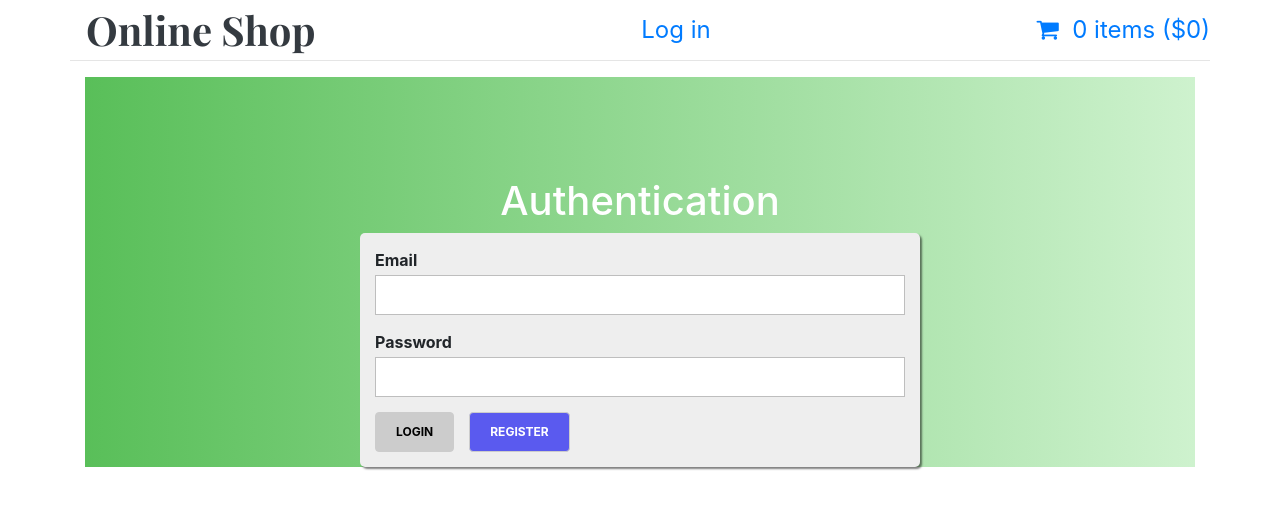
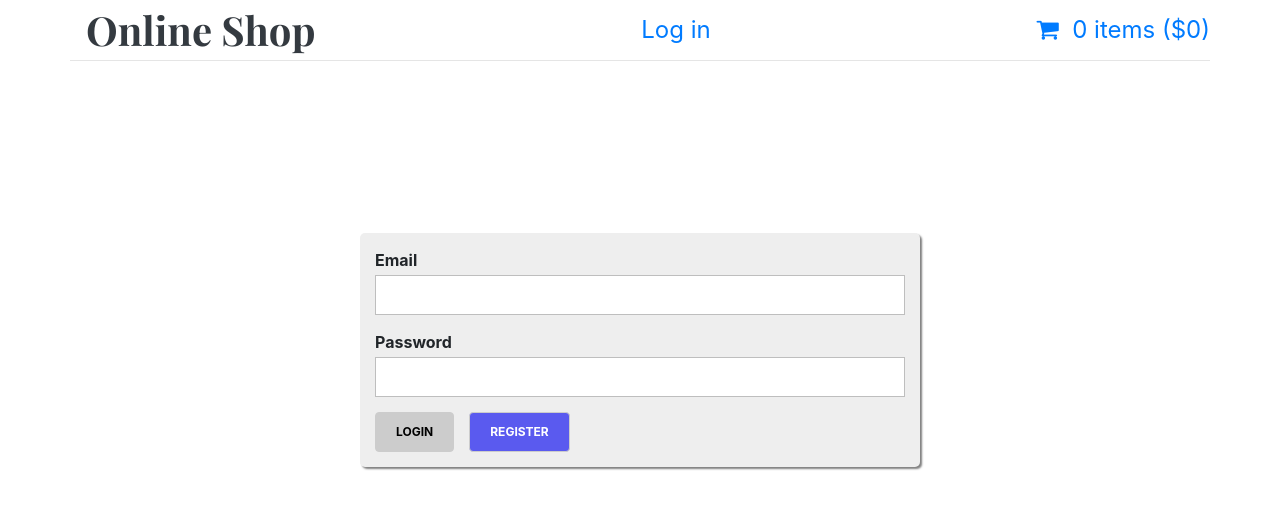
Before and after one commit to Bob-chemist/online-shop, a React (Create React App) app: page /login in a window 1280 px wide. Shown: the top 508 px of the page. Built offline with nearby package versions, Linux system fonts and the light colour scheme.

Commit message:
Readme.md rewrited. Some small bugfixex

```diff
--- a/src/App.js
+++ b/src/App.js
@@ -13,7 +13,6 @@ const App = props => {
         <Route path="/" exact component={HomePage} />
         <Route path="/cart/" component={CartPage} />
         <Route path="/details/:id" component={DetailsPage} />
-        {/* <Route path="/login/" component={LoginPage} /> */}
         <Route
           path={'/login'}
           render={() =>
--- a/src/Components/Auth/Auth.module.sass
+++ b/src/Components/Auth/Auth.module.sass
@@ -4,7 +4,6 @@
   padding-top: 100px
   flex-grow: 1
   width: 100%
-  background: linear-gradient(270deg, #cef2ce 0%, #59bf59 100%)
   >div
     width: 100%
     max-width: 600px
```
Also changed, not shown: 2 other files (tests, documents, lock files or other folders).
